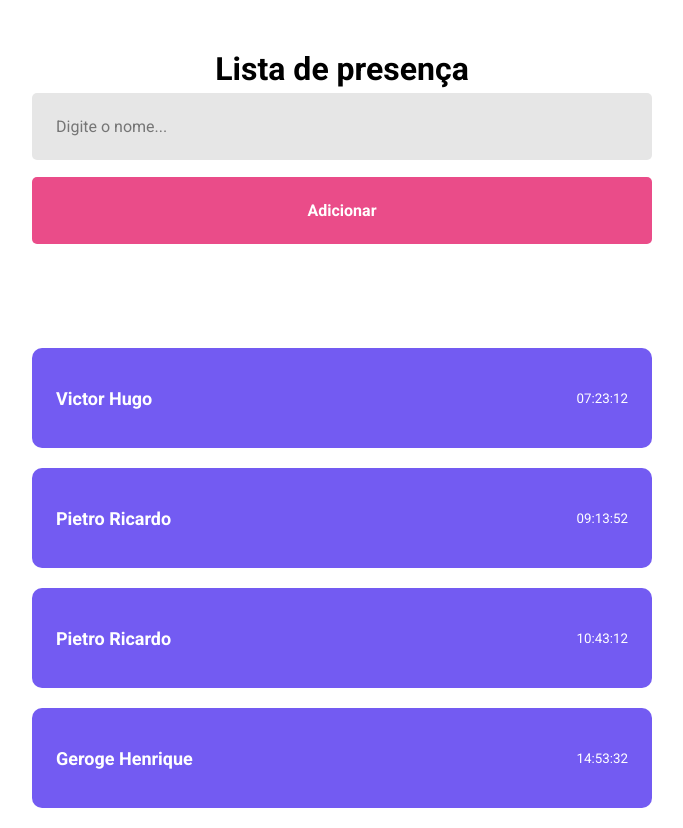
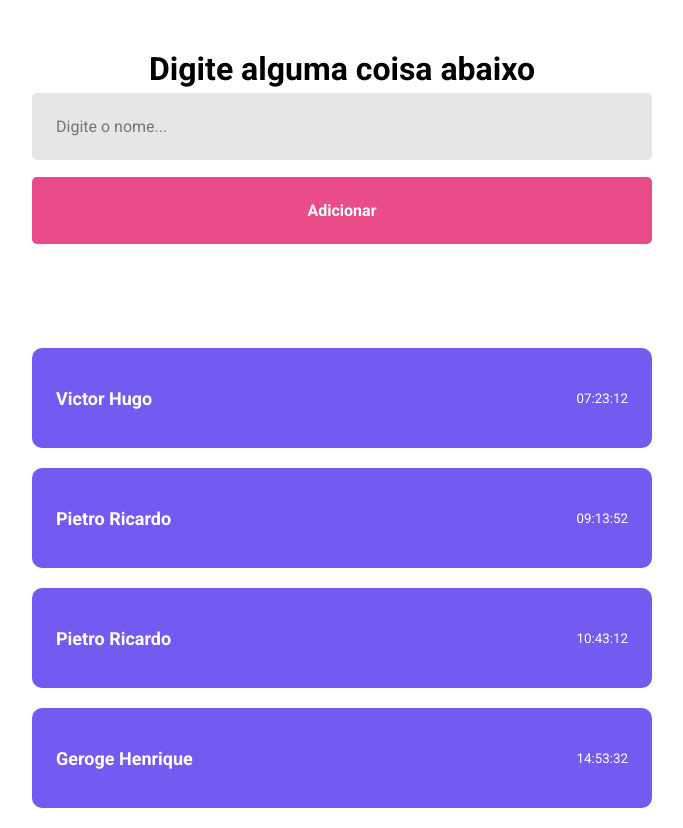
Before and after one commit to RibleBlock/reactapp, a React (Vite) app: page / in a window 1280 px wide. Shown: the whole page, without its empty margins (298-981 px from the left). Built offline with nearby package versions, Linux system fonts and the light colour scheme.

Commit message:
useState()

```diff
--- a/src/pages/Home/index.jsx
+++ b/src/pages/Home/index.jsx
@@ -1,12 +1,20 @@
+import React, { useState } from 'react';
 import './Home.style.css';
 
 import { Card } from '../../components';
 
 export function Home() {
+  const [studentName, setStudentName] = useState('Digite alguma coisa abaixo'); // <--  [armazena, atualiza esse estado]
+  // const [clientName, setClientName] = useState(); // <--  [armazena, atualiza esse estado]
+
   return (
       <form action="POST">
-        <h1>Lista de presença</h1>
-        <input type="text" placeholder="Digite o nome..." />
+        <h1>{studentName}</h1>
+        <input
+          type="text"
+          placeholder="Digite o nome..."
+          onChange={e => setStudentName(e.target.value)}
+        />
         <button type="button">Adicionar</button>
 
         <Card user="Victor Hugo" time="07:23:12" />
```
